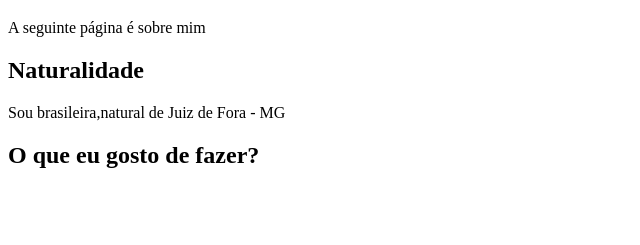
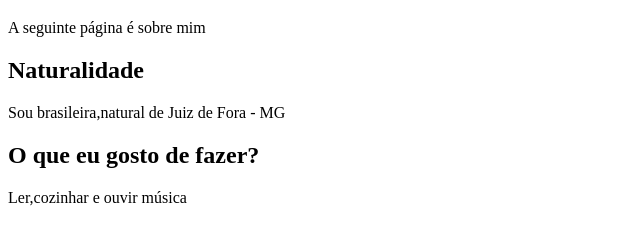
Before and after one commit to ufjf-dcc202/ufjf-dcc202-2023-3-a-atv3-RaissaRodrigues96, a website: page index.html in a window 1280 px wide. Shown: the part 61-306 px from the top of the page, without its empty margins (0-640 px from the left). Drawn offline with Linux system fonts and the light colour scheme.

Commit message:
add parágrafo

```diff
--- a/index.html
+++ b/index.html
@@ -16,6 +16,7 @@
     </section>
     <section>
        <h2>O que eu gosto de fazer?</h2>
+       <p>Ler,cozinhar e ouvir música</p>
     </section>
 </body>
 </html>
```
